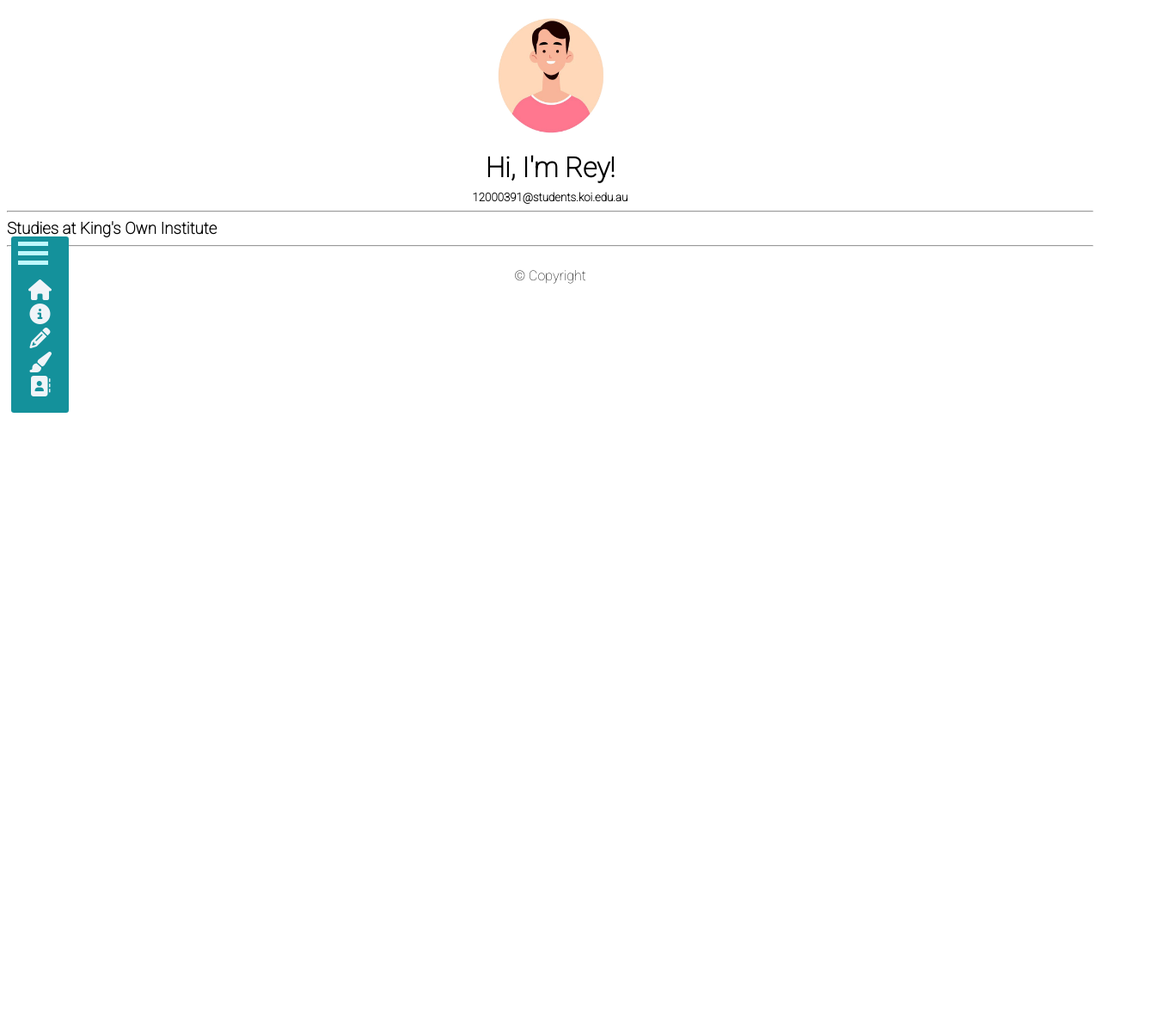
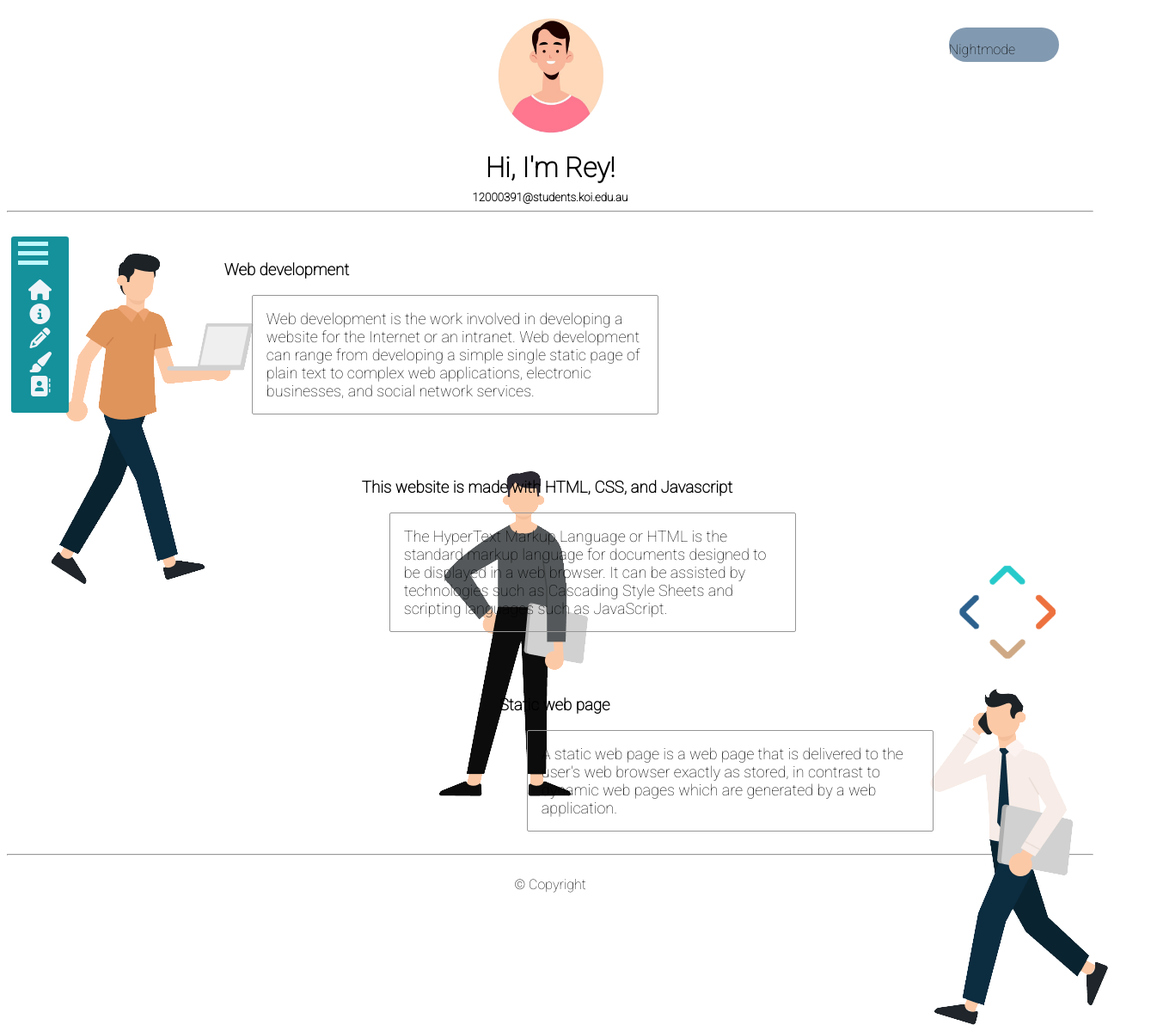
Before and after one commit to enarddpascua/webDevICT726, a plain HTML site: page index.html in a window 1280 px wide. Shown: the whole page at 86% size, 1339 px wide, since content can reach past the window. Before the commit the page ends 800 px from the top, so only its background shows below. Drawn offline with Linux system fonts and the light colour scheme.

Commit message:
fix home page now adding night mode feature

```diff
--- a/index.html
+++ b/index.html
@@ -8,12 +8,16 @@
     <title>Personal blog website | Web development subject</title>
     <link rel="stylesheet" href="styles.css">
     <script src="./jscripts/navigation.js" defer></script>
+    <script src="./jscripts/rotateLogo.js"></script>
 </head>
 <body>
     <header>
       <img src="resources/profilePic.jpg" alt="avatar" id="avatar-image"/>
       <h1>Hi, I'm Rey!</h1>
       <h5>12000391@students.koi.edu.au</h5>
+      <div id="nightmode-wrapper">
+        <p>Nightmode</p>
+      </div>
     </header>
 
     <nav id="nav-parent">
@@ -32,11 +36,33 @@
      </nav>
      <hr/>
      <main id="home-main">
-        <h3>Studies at King's Own Institute</h3>
+        <section class="first-section">
+            <img src="resources/guylaptop.png" alt="laptop"/>
+            <div>
+                <h3>Web development</h3>
+                <p>Web development is the work involved in developing a website for the Internet or an intranet. Web development can range from developing a simple single static page of plain text to complex web applications, electronic businesses, and social network services.</p>
+            </div>
+
+        </section>
+        <section class="second-section">
+            <div>
+                <h3>This website is made with HTML, CSS, and Javascript</h3>
+                <p>The HyperText Markup Language or HTML is the standard markup language for documents designed to be displayed in a web browser. It can be assisted by technologies such as Cascading Style Sheets and scripting languages such as JavaScript.</p>
+            </div>
+            <img src="resources/guylaptop2.png" alt="laptop"/>
+        </section>
+        <section class="third-section">
+            <div>
+                <h3>Static web page</h3>
+                <p>A static web page is a web page that is delivered to the user's web browser exactly as stored, in contrast to dynamic web pages which are generated by a web application.</p>
+            </div>
+            <img src="resources/guylaptop3.png" alt="laptop"/>
+        </section>
      </main>
      <hr/>
         <footer>
             <p>&copy; Copyright</p>
+            <img src="resources/koi.png" alt="koiLogo" id="logo"/>
         </footer>
 </body>
 </html>
--- a/jscripts/navigation.js
+++ b/jscripts/navigation.js
@@ -50,3 +50,8 @@ function navFunction(el) {
       }
     }
   }
+
+
+  function nightMode(){
+
+  }
--- /dev/null
+++ b/jscripts/rotateLogo.js
@@ -0,0 +1,8 @@
+window.onscroll = function () {
+    scrollRotate();
+};
+
+function scrollRotate() {
+    let image = document.getElementById("logo");
+    image.style.transform = "rotate(" + window.pageYOffset/2 + "deg)";
+}
--- a/styles.css
+++ b/styles.css
@@ -2,7 +2,7 @@
 
 body {
     font-family: 'Roboto', sans-serif;
-    /* background-image: linear-gradient(to bottom right, #BEF8FD, #E0FCFF); */
+    /* background-image: linear-gradient(to bottom right, #38BEC9, #E0FCFF); */
 }
 
 header {
@@ -22,8 +22,31 @@ footer{
     justify-content: center;
 }
 
+footer > img{
+    height: 7rem;
+    width: 9.5rem;
+    position: fixed;
+    bottom: 0;
+    right: 0;
+    margin-right: 2rem;
+    margin-bottom: 2rem;
+}
+
+
 header h1, h2, h3, h4, h5, h6{
     margin: .5rem 0 0 0;
+}
+
+#nightmode-wrapper{
+    position: absolute;
+    top: 0;
+    right: 0;
+    margin-right: 3rem;
+    margin-top: 2rem;
+    background-color: #829AB1;
+    border-radius: 30px;
+    width: 10%;
+    height: 5%;
 }
 
 #burger-icon-wrapper {
@@ -59,6 +82,7 @@ header h1, h2, h3, h4, h5, h6{
     left: 1vw;
     padding: 0px 0.5rem;
     border-radius: .2rem;
+    z-index: 99;
 }
 
 #link-wrapper{
@@ -91,6 +115,61 @@ header h1, h2, h3, h4, h5, h6{
     width: 10rem;
 }
 
+/* HOME Page */
+
+#home-main{
+    min-height: 75vh;
+}
+
+#home-main > section{
+    position: relative;
+    margin-top: 3rem;
+    display: flex;
+    justify-content: space-around;
+    width: 80%;
+}
+
+.first-section img{
+    position: absolute;
+    left: 0;
+    margin-left: 5%;
+}
+
+.second-section{
+    margin-left: 10rem;
+}
+
+.second-section > img{
+    position: absolute;
+    right: 60;
+    margin-right: 15%;
+    z-index: 0;
+}
+
+.third-section > img{
+    position: absolute;
+    right: 0;
+    margin-right: 5%;
+    z-index: 0;
+}
+
+.third-section{
+    margin-left: 20rem;
+}
+
+#home-main > section > div{
+    width: 50%;
+    z-index: 1;
+
+}
+
+#home-main > section > div > p{
+    border: 1px solid rgb(151, 150, 150);
+    border-radius: 2px;
+    padding: 1rem;
+    font-size: large;
+    margin-left:2rem
+}
 /* CONTACT PAGE */
 
 #contact-form{
@@ -101,7 +180,7 @@ header h1, h2, h3, h4, h5, h6{
     background-color: #829AB1;
     width: 35%;
     border-radius: .2rem;
-    height: 60vh;
+    min-height: 60vh;
     margin-top: auto;
     margin-left: auto;
     margin-right: auto;
@@ -223,7 +302,7 @@ header h1, h2, h3, h4, h5, h6{
     justify-content: flex-start;
     align-items: center;
     width: 100%;
-    min-height: 70vh;
+    min-height: 75vh;
 }
 
 #design-main section{
@@ -295,7 +374,7 @@ header h1, h2, h3, h4, h5, h6{
 
 /* TODO PAGE */
 #todo-main{
-    min-height: 50vw;
+    min-height: 75vw;
     display: flex;
     align-items: center;
     justify-content: flex-start;
```
Also changed, not shown: about.html (+2 -0 lines), contact.html (+1 -1 lines), designs.html (+2 -1 lines), resources/guylaptop.png (added), resources/guylaptop2.png (added), resources/guylaptop3.png (added), resources/koi.png (added).
